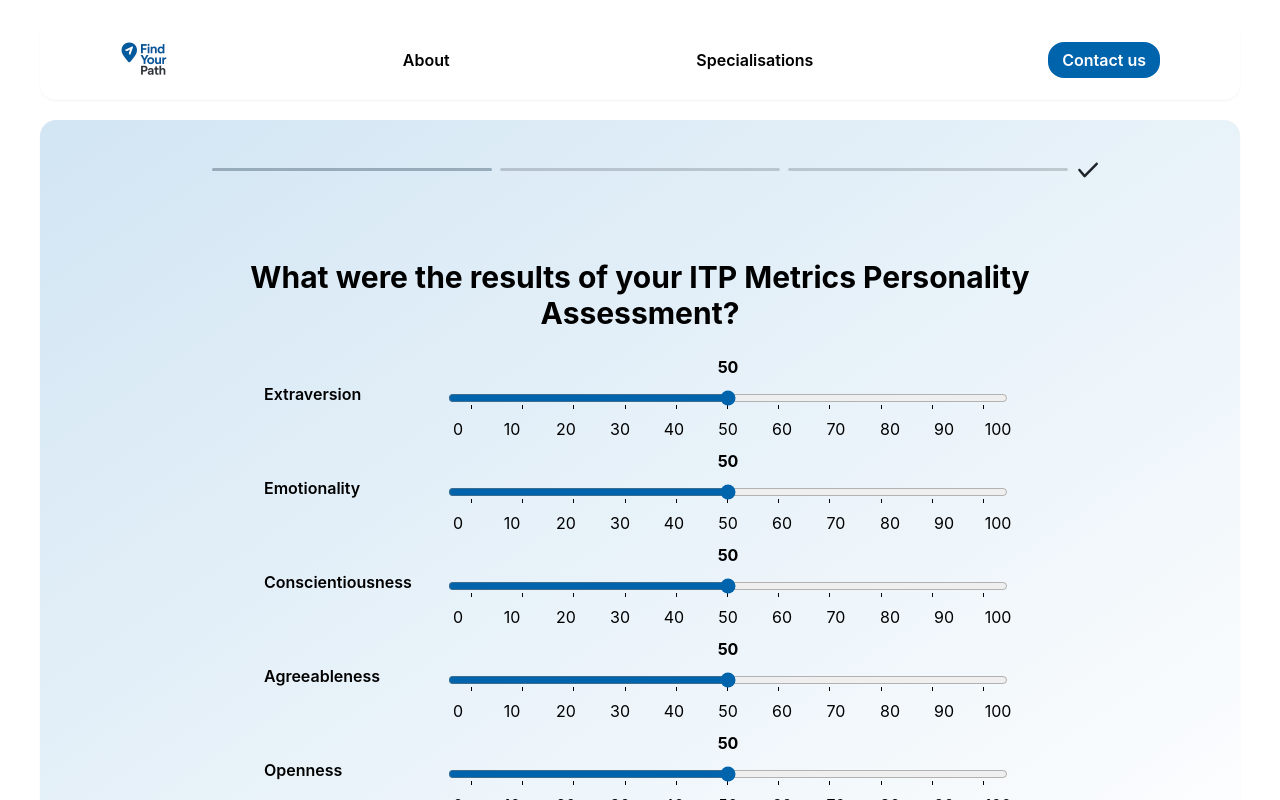
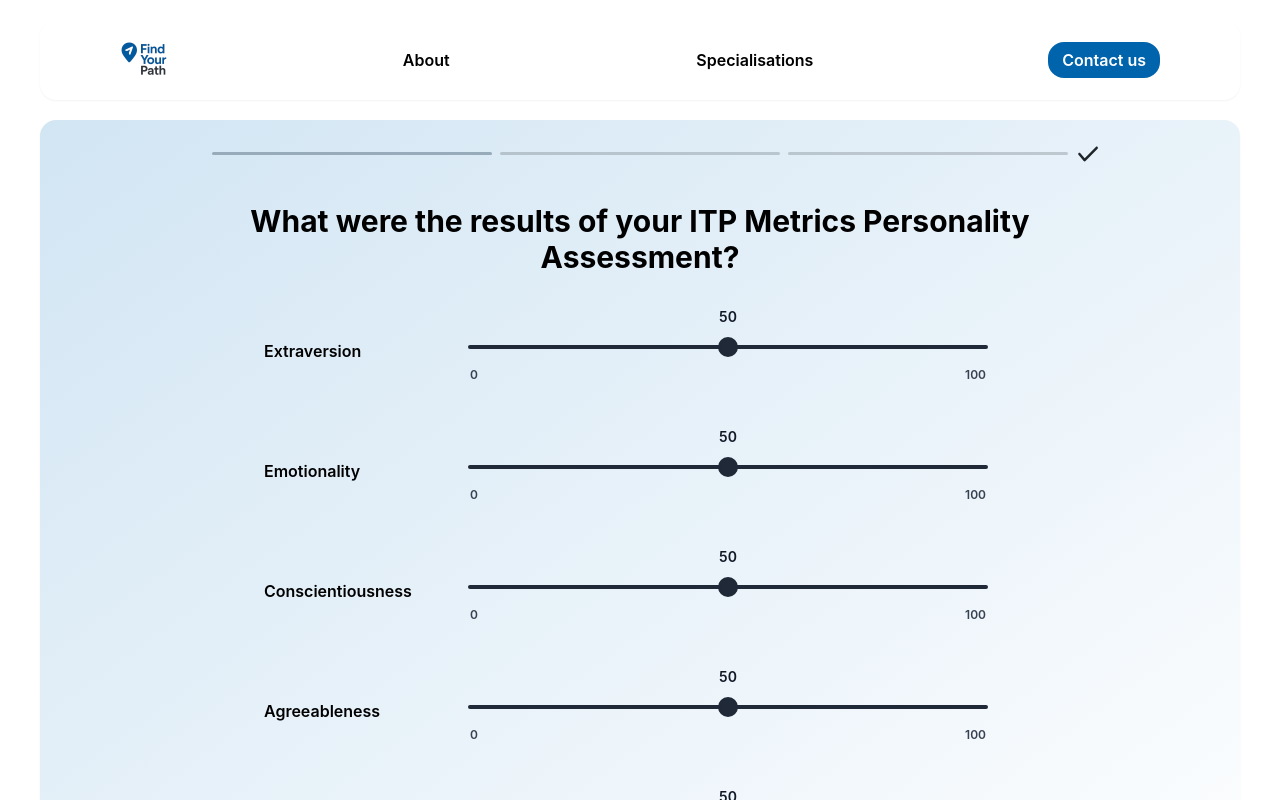
Before and after one commit to bdan0005/eng-path-navigator, a React (Create React App) app in the folder frontend/: page / in a window 1280 px wide. Both pictures are taken after a click on the button "Get started". Shown: the top 800 px of the page. Built offline with nearby package versions, Linux system fonts and the light colour scheme.

Commit message:
Fix slider and module styling

```diff
--- a/frontend/package.json
+++ b/frontend/package.json
@@ -8,6 +8,8 @@
     "@testing-library/react": "^16.3.0",
     "@testing-library/user-event": "^13.5.0",
     "axios": "^1.9.0",
+    "flowbite": "^3.1.2",
+    "flowbite-react": "^0.12.9",
     "react": "^19.1.0",
     "react-dom": "^19.1.0",
     "react-router-dom": "^7.6.2",
--- a/frontend/src/components/Block.jsx
+++ b/frontend/src/components/Block.jsx
@@ -17,7 +17,7 @@ const Block = ({ iconSrc, name, description, prob }) => (
       {/* Description */}
       <p className="text-gray-500 text-center text-sm">{description}</p>
       {/* Probability */}
-      <p className="text-gray text-center text-xs font-medium mt-3">{prob}% fit</p>
+      <p className="text-gray-800 text-center text-xs font-medium mt-3">{prob}% fit</p>
     </div>
   </div>
 );
--- a/frontend/src/components/Button.jsx
+++ b/frontend/src/components/Button.jsx
@@ -33,8 +33,8 @@ const Button = ({
     "primary-shadow":
       "bg-blue text-white shadow-md transition-shadow hover:shadow-[0_10px_40px_-10px_rgba(0,0,0,0.2)] border-blue border-2",
     secondary: "text-black hover:drop-shadow-md border-none",
-    tertiary: "bg-gray text-white hover:shadow-md border-gray border-2",
-    "tertiary-bordered": "text-gray hover:drop-shadow-md border-gray border-2",
+    tertiary: "bg-gray-800 text-white hover:shadow-md border-gray-800 border-2",
+    "tertiary-bordered": "text-gray-800 hover:drop-shadow-md border-gray-800 border-2",
     black: "bg-black text-white hover:shadow-md border-black border-2",
   };
 
--- a/frontend/src/components/CheckboxQuestion.jsx
+++ b/frontend/src/components/CheckboxQuestion.jsx
@@ -24,7 +24,7 @@ const CheckboxQuestion = ({ text, options, maxSelectable = options.length, onCha
     <div className="p-4 w-full max-w-3xl mx-auto space-y-4">
       <div className="text-3xl font-bold text-black mb-6 text-center">{text}</div>
       {maxSelectable < options.length && (
-        <div className="text-sm text-gray-500 text-center">
+        <div className="text-sm text-gray-700 text-center">
           You can select up to {maxSelectable} option{maxSelectable > 1 ? "s" : ""}.
         </div>
       )}
@@ -33,8 +33,8 @@ const CheckboxQuestion = ({ text, options, maxSelectable = options.length, onCha
         {options.map((option) => (
           <label
             key={option}
-            className={`flex items-center space-x-2 p-2 border rounded cursor-pointer transition ${
-              selected.includes(option) ? "bg-blue-100 border-blue-400" : "bg-white"
+            className={`flex items-center space-x-2 p-2 border border-gray-800 rounded cursor-pointer transition ${
+              selected.includes(option) ? "bg-gray-800 text-white border-gray-800" : "bg-white"
             }`}
           >
             {/* Hidden Checkbox input */}
--- a/frontend/src/components/Module.jsx
+++ b/frontend/src/components/Module.jsx
@@ -204,13 +204,13 @@ const Module = () => {
   }
 
   return (
-    <div className="flex flex-col items-center justify-between min-h-screen bg-gradient-to-br from-light-blue to-white p-10 rounded-2xl shadow-sm transition-shadow hover:shadow-[0_10px_40px_-10px_rgba(0,0,0,0.07)]">
+    <div className="flex flex-col items-center justify-between min-h-screen bg-gradient-to-br from-light-blue to-white p-6 rounded-2xl shadow-sm transition-shadow hover:shadow-[0_10px_10px_-10px_rgba(0,0,0,0.07)]">
       <ProgressHeader
         totalSections={questions.length}
         currentSection={currentQuestionIndex}
       />
 
-      <div className="flex-1 w-full max-w-4xl overflow-y-auto mt-6 mb-6 pt-10">
+      <div className="flex-1 w-full max-w-4xl overflow-y-auto mt-1 mb-6 pt-5">
         {renderQuestion()}
       </div>
 
--- a/frontend/src/components/RankQuestion.jsx
+++ b/frontend/src/components/RankQuestion.jsx
@@ -30,7 +30,7 @@ const RankQuestion = ({ text, options, maxRank = options.length, onChange }) =>
   return (
     <div className="p-4 w-full max-w-3xl mx-auto space-y-6">
       <div className="text-3xl font-bold text-black mb-6 text-center">{text}</div>
-      <div className="text-sm text-gray-500 text-center">
+      <div className="text-sm text-gray-700 text-center">
         You can rank up to {maxRank} option{maxRank > 1 ? "s" : ""}.
       </div>
 
@@ -45,7 +45,7 @@ const RankQuestion = ({ text, options, maxRank = options.length, onChange }) =>
             <select
               value={ranks[option] || ""}
               onChange={(e) => handleRankChange(option, Number(e.target.value))}
-              className="border rounded px-2 py-1"
+              className="border border-gray-800 rounded px-2 py-1"
             >
               <option value="">-</option>
               {rankOptions.map((rank) => (
--- a/frontend/src/components/Slider.jsx
+++ b/frontend/src/components/Slider.jsx
@@ -1,23 +1,13 @@
 import { useRef, useEffect, useState } from "react";
+import { Label } from "flowbite-react";
 
 export default function Slider({
   min = 0,
-  max = 10,
+  max = 100,
   step = 1,
-  markers = true,
   value,
   onChange,
 }) {
-  // Create all values for the slider (step can be 1, 2, etc.)
-  const allValues = [];
-  for (let i = min; i <= max; i += step) {
-    allValues.push(i);
-  }
-
-  // Only show ticks at multiples of 10
-  const tickValues = allValues.filter((val) => val % 10 === 0);
-
-  // Ref and state for slider width
   const sliderRef = useRef(null);
   const [sliderWidth, setSliderWidth] = useState(0);
   const horizontalPadding = 10;
@@ -26,14 +16,15 @@ export default function Slider({
     if (sliderRef.current) {
       setSliderWidth(sliderRef.current.offsetWidth);
     }
-    // Update on window resize
+
     const handleResize = () => {
       if (sliderRef.current) {
         setSliderWidth(sliderRef.current.offsetWidth);
       }
     };
-    window.addEventListener('resize', handleResize);
-    return () => window.removeEventListener('resize', handleResize);
+
+    window.addEventListener("resize", handleResize);
+    return () => window.removeEventListener("resize", handleResize);
   }, []);
 
   const percent = (value - min) / (max - min);
@@ -41,51 +32,77 @@ export default function Slider({
   const leftPx = horizontalPadding + percent * thumbReach;
 
   return (
-    <div className="flex flex-col space-y-2 p-2 items-center w-full">
-      {/* Value indicator above slider */}
-      <div className="relative w-full mb-2 px-4" ref={sliderRef}>
+    <div className="flex flex-col items-center w-full space-y-3 p-3">
+      <div className="relative w-full" ref={sliderRef}>
         <span
-          className="absolute -top-4 text-black font-bold pointer-events-none"
+          className="absolute -top-3 text-sm font-semibold text-gray-900 dark:text-gray-200 pointer-events-none"
           style={{
             left: `${leftPx}px`,
-            transform: 'translateX(-50%)',
+            transform: "translateX(-50%)",
           }}
         >
           {value}
         </span>
       </div>
 
-      {/* Range slider */}
+      <div className="w-full px-4">
+        <Label htmlFor="slider" value="Select value" className="mb-2" />
         <input
           type="range"
+          id="slider"
           min={min}
           max={max}
           step={step}
           value={value}
           onChange={(e) => onChange(Number(e.target.value))}
-        className="w-full px-4"
-        list={markers ? "steplist" : undefined}
+          className="w-full appearance-none h-1 rounded-lg outline-none bg-transparent"
         />
+      </div>
 
-      {/* Tick values */}
-      {markers && (
-        <ul className="flex justify-between w-full px-[10px]">
-          {tickValues.map((tick) => (
-            <li key={tick} className="flex justify-center relative">
-              <span className="absolute text-black text-md">{tick}</span>
-            </li>
-          ))}
+      <ul className="flex justify-between w-full px-[18px]">
+        <li className="text-xs text-gray-700 dark:text-gray-300 font-semibold">{min}</li>
+        <li className="text-xs text-gray-700 dark:text-gray-300 font-semibold">{max}</li>
       </ul>
-      )}
 
-      {/* Tick marks */}
-      {markers && (
-        <datalist id="steplist">
-          {tickValues.map((tick) => (
-            <option key={tick} value={tick} />
-          ))}
-        </datalist>
-      )}
+      <style jsx>{`
+        input[type="range"]::-webkit-slider-runnable-track {
+          background: #1f2937;
+          height: 4px;
+          border-radius: 2px;
+        }
+
+        input[type="range"]::-moz-range-track {
+          background: #1f2937;
+          height: 4px;
+          border-radius: 2px;
+        }
+
+        input[type="range"]::-webkit-slider-thumb {
+          -webkit-appearance: none;
+          appearance: none;
+          width: 20px;
+          height: 20px;
+          background: #1f2937;
+          border: 2px solid #1f2937;
+          border-radius: 50%;
+          cursor: pointer;
+          margin-top: -8px;
+        }
+
+        input[type="range"]::-moz-range-thumb {
+          width: 20px;
+          height: 20px;
+          background: #1f2937;
+          border: 2px solid #1f2937;
+          border-radius: 50%;
+          cursor: pointer;
+        }
+
+        input[type="range"]::-ms-thumb {
+          background: #1f2937;
+          border: 2px solid #1f2937;
+        }
+      `}</style>
     </div>
   );
 }
--- a/frontend/tailwind.config.js
+++ b/frontend/tailwind.config.js
@@ -1,15 +1,16 @@
 /** @type {import('tailwindcss').Config} */
 module.exports = {
   content: [
-    "./src/**/*.{js,jsx,ts,tsx}",
+    "./index.html",
+    "./src/**/*.{js,ts,jsx,tsx}",
+    "node_modules/flowbite/**/*.js",
+    "node_modules/flowbite-react/**/*.js"
   ],
   theme: {
     extend: {
       colors: {
              'blue': '#0064AC',
              'light-blue': '#bcd9eeac',
-             'gray': '#1F2429',
-             'light-gray': '#C5CBD1',
              'success-25': '#F6FEF9',
              'success-100': '#D1FADF',
              'success-300': '#6CE9A6',
@@ -20,7 +21,9 @@ module.exports = {
           inter: ['Inter', 'sans-serif'],
         },
     },
-  plugins: [],
+  plugins: [
+    require('flowbite/plugin'),
+  ],
   safelist: [
     'min-h-[70px]',
   ],
```
Also changed, not shown: 1 other file (tests, documents, lock files or other folders). Lines whose indentation alone changed are shown as unchanged.
